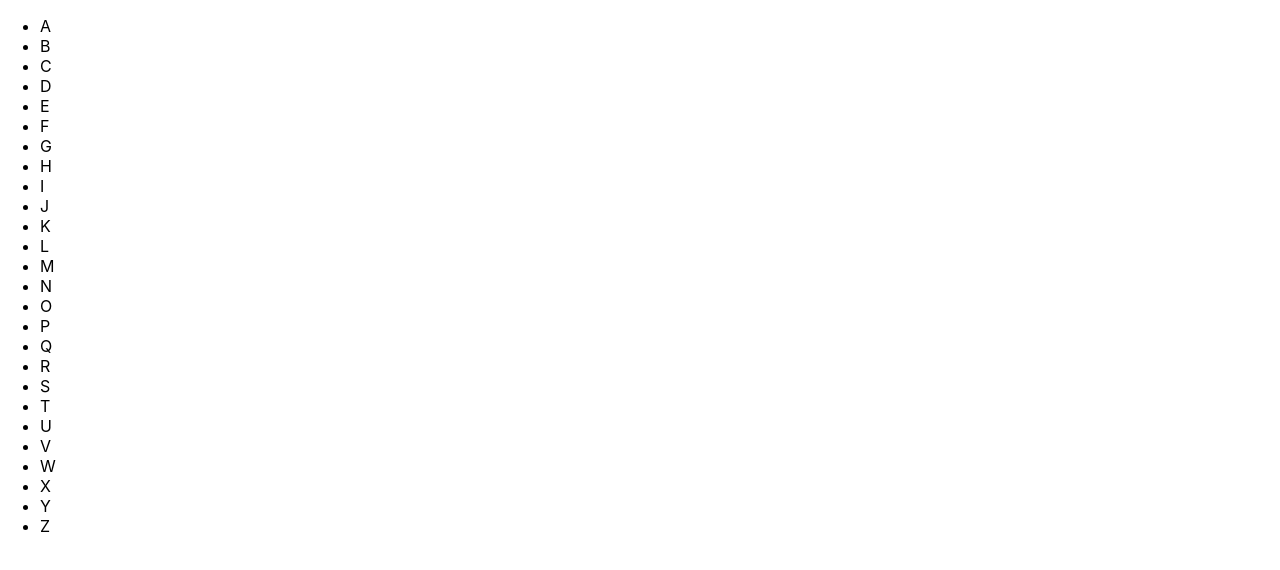
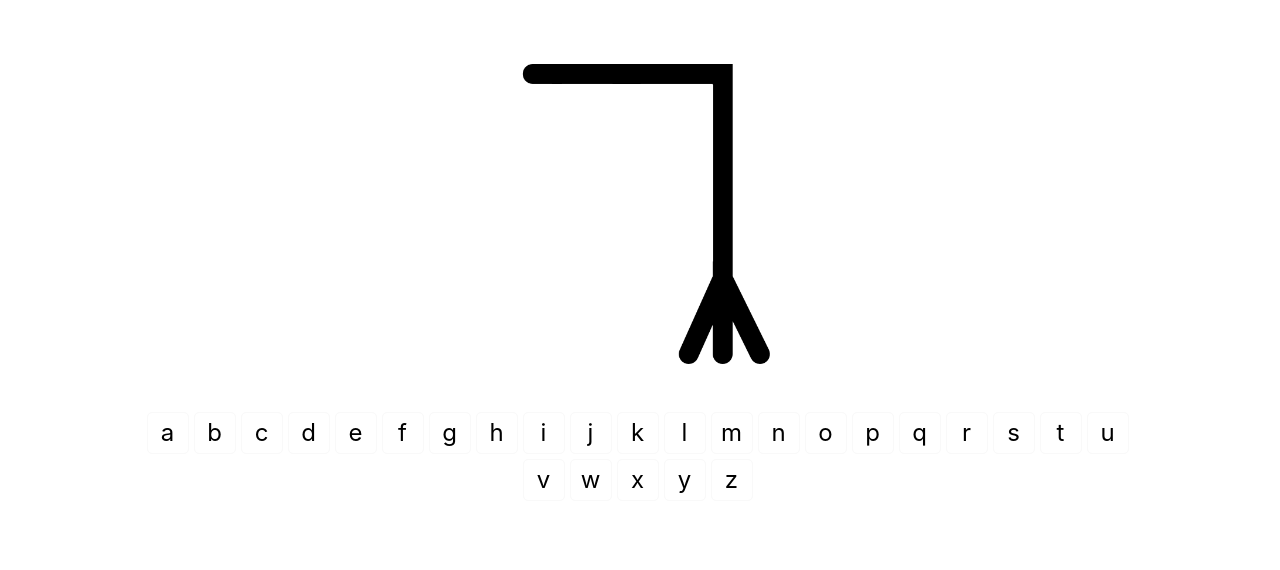
Before and after one commit to don-riel/hangman, a React (Create React App) app: page / in a window 1280 px wide. Shown: the top 570 px of the page. Built offline with nearby package versions, Linux system fonts and the light colour scheme; no server answers.

Commit message:
styled letters component

```diff
--- a/package.json
+++ b/package.json
@@ -6,6 +6,7 @@
     "@testing-library/jest-dom": "^4.2.4",
     "@testing-library/react": "^9.3.2",
     "@testing-library/user-event": "^7.1.2",
+    "node-sass": "^4.14.1",
     "react": "^16.13.1",
     "react-dom": "^16.13.1",
     "react-scripts": "3.4.1"
--- a/src/App.js
+++ b/src/App.js
@@ -1,4 +1,5 @@
 import React, { useState, useEffect } from 'react';
+import './App.scss';
 
 
 import HangmanImage from './components/image/image.component';
@@ -10,37 +11,38 @@ import NewGameButton from './components/buttons/newGame.button';
 
 function App() {
   const A = 65;
+  const [letters] =  useState(Array.from({length: 26}, (_, i) => String.fromCharCode(A + i)));
   const [word, setWord] = useState(null);
   const [tryCount, setTryCount] = useState(0);
-  const [letters] =  useState(Array.from({length: 26}, (_, i) => String.fromCharCode(A + i)));
   const [playerReady, setPlayerReady] = useState(true);
+
 
   useEffect(() => {
     fetch('https://random-word-api.herokuapp.com/word?number=1')
     .then(res => res.json())
-    .then(res => setWord(res))
+    .then(res => setWord(res)
+    )
   },[playerReady]);
 
+  //handlers when letter clicked exists or not in the word
+  const true_LetterHandler = (event) => {
+    event.target.className = 'lineThrough';
+  }
 
+  const false_LetterHandler = (event) => {
+    setTryCount(tryCount + 1);
+    event.target.className = 'lineThrough';
+    console.dir(event.target)
 
-  const handleClick = (letter, tryCount) => {
+  }
 
-    console.log(letter);
-
-    //handler if letter exists in the word or not
-    if(word != null && word.includes(letter.toLowerCase())) {
-      console.log(`${letter} is included`)
-    } else (
-      setTryCount(tryCount + 1)
-
-    )
+  const handleClick = (event,letter) => {
+    word[0].includes(letter.toLowerCase()) ?  true_LetterHandler(event)  : false_LetterHandler(event) ;
   }
 
   const togglePlayerReady = () => {
     setPlayerReady(!playerReady)
   }
-
-
 
   const resetTryCount = () => {
     setPlayerReady(!playerReady)
@@ -48,14 +50,12 @@ function App() {
   }
 
   return (
-    <div>
-      <HangmanImage tryCount={tryCount}/>
+    <div className='App'>
+      <HangmanImage tryCount={tryCount} />
       <Word word={word} />
       {
         playerReady ? <Letter letters={letters} handleClick={handleClick} /> : <NewGameButton handleCount={resetTryCount} />
       }
-
-
     </div>
   )
 }
--- a/src/App.css
+++ b/src/App.scss
@@ -1,4 +1,31 @@
 .App {
+  display: flex;
+  flex-direction: column;
+  justify-content: center;
+  align-items: center;
+  max-width: 80%;
+  margin: 5% auto 0;
+
+  .lineThrough {
+    text-decoration: line-through;
+    opacity: 0.5;
+
+    &:hover {
+      cursor: not-allowed;
+    }
+  }
+}
+
+
+
+
+
+
+
+
+
+
+/* .App {
   text-align: center;
 }
 
@@ -35,4 +62,4 @@
   to {
     transform: rotate(360deg);
   }
-}
+} */
--- a/src/components/image/image.component.jsx
+++ b/src/components/image/image.component.jsx
@@ -1,29 +1,46 @@
 import React from 'react';
+
+import base from '../../assets/images/base.png'
+import firstLvl from '../../assets/images/first.png';
+import secondLvl from '../../assets/images/second.png';
+import thirdLvl from '../../assets/images/third.png';
+import fourthLvl from '../../assets/images/fourth.jpg';
+import fifthLvl from '../../assets/images/fifth.jpg';
+import endLvl from '../../assets/images/complete.png';
+
+import './image.styles.scss'
+
 
 function HangmanImage({tryCount}) {
     const count = tryCount;
-    let imageTest = null;
+    let renderedImage = null;
 
     switch (count) {
         case 1:
-            imageTest = `Wrong tries = ${count}`
+            renderedImage = firstLvl;
             break;
         case 2:
-            imageTest = `Wrong tries = ${count}`
+            renderedImage = secondLvl;
             break;
         case 3:
-            imageTest = `Wrong tries = ${count}`
+            renderedImage = thirdLvl;
              break;
         case 4:
-            imageTest = `Game over!!`
+            renderedImage = fourthLvl;
+            break;
+        case 5:
+            renderedImage = fifthLvl;
+            break;
+        case 6:
+            renderedImage = endLvl;
             break;
         default:
-            break;
+            renderedImage = base;
     }
     //const image = null;
     return (
-       <div>
-           <p>{imageTest}</p>
+       <div className='hangman-img-box'>
+           <img src={renderedImage} alt=""/>
        </div>
 
     )
--- /dev/null
+++ b/src/components/image/image.styles.scss
@@ -0,0 +1,10 @@
+.hangman-img-box {
+    width: 300px;
+    height: 300px;
+    margin-bottom: 2em;
+
+    img {
+        width: 100%;
+        height: 100%;
+    }
+}
--- a/src/components/letters/letter.component.jsx
+++ b/src/components/letters/letter.component.jsx
@@ -1,15 +1,16 @@
 import React from 'react';
 
+import './letters.style.scss';
+
 function Letter({letters, handleClick}) {
+
     return (
-        <div>
-            <ul>
-                {letters.map(letter =>
-            <li key={letter} onClick={() => handleClick(letter)}>
-                {letter}
+        <div className='letters'>
+            {letters.map(letter =>
+            <li key={letter} onClick={(event) => handleClick(event,letter)} >
+                {letter.toLowerCase()}
             </li>
             )}
-        </ul>
         </div>
     )
 }
--- /dev/null
+++ b/src/components/letters/letters.style.scss
@@ -0,0 +1,28 @@
+.letters {
+    display: flex;
+    justify-content: center;
+    flex-wrap: wrap;
+    margin: 0;
+    padding: 0;
+    li {
+        list-style: none;
+        margin: 0.5em 5em;
+        font-size: 1.5rem;
+        float: left;
+        margin: 0 5px 5px 0;
+        width: 40px;
+        height: 40px;
+        line-height: 40px;
+        text-align: center;
+        background: #fff;
+        border: 1px solid #f9f9f9;
+        border-radius: 5px;
+
+        &:hover {
+            cursor: pointer;
+            background: gray;
+            color: white;
+        }
+    }
+
+}
```
Also changed, not shown: src/assets/images/fifth.jpg (renamed from src/assets/images/sixth.jpg), 1 other file (tests, documents, lock files or other folders).
